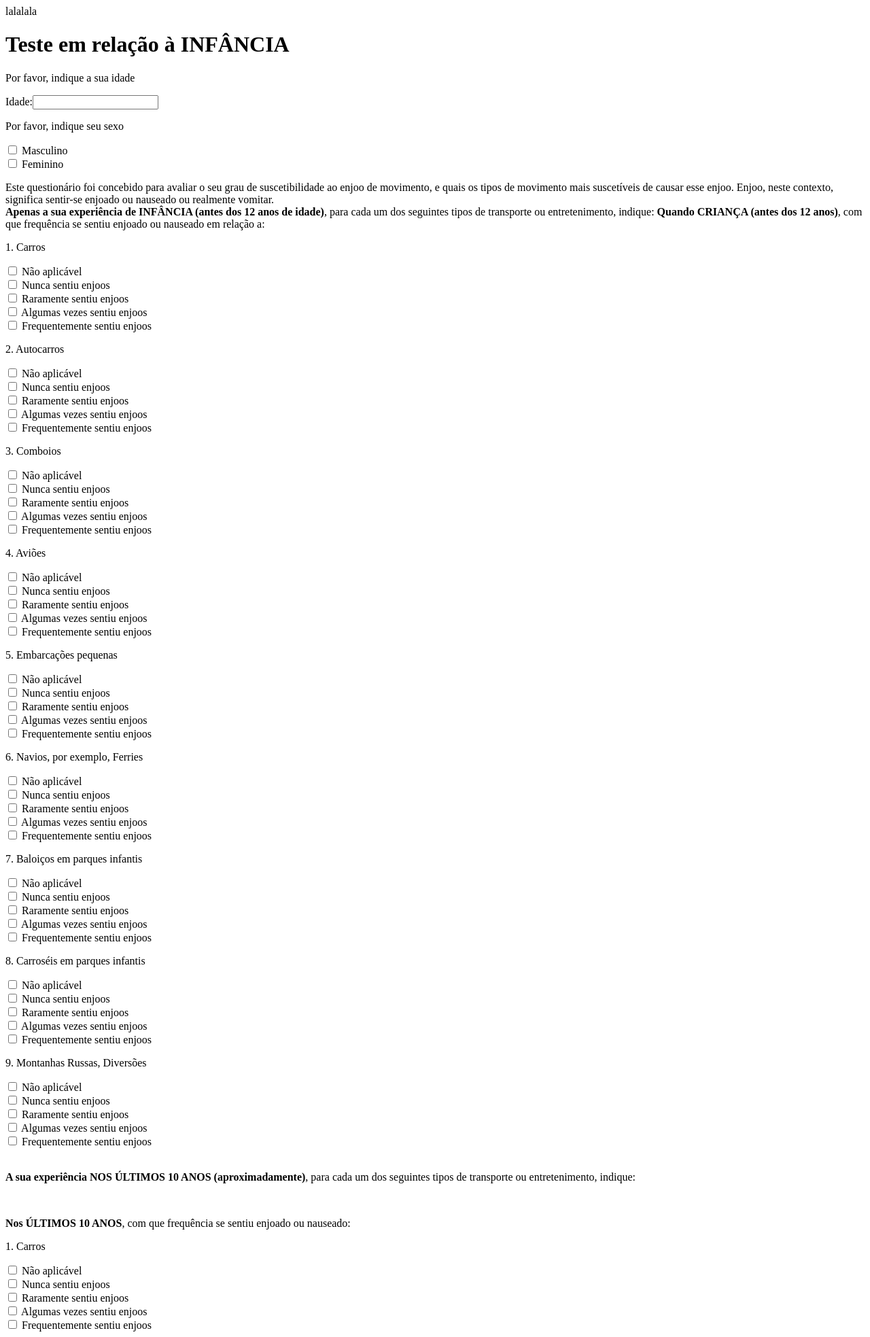
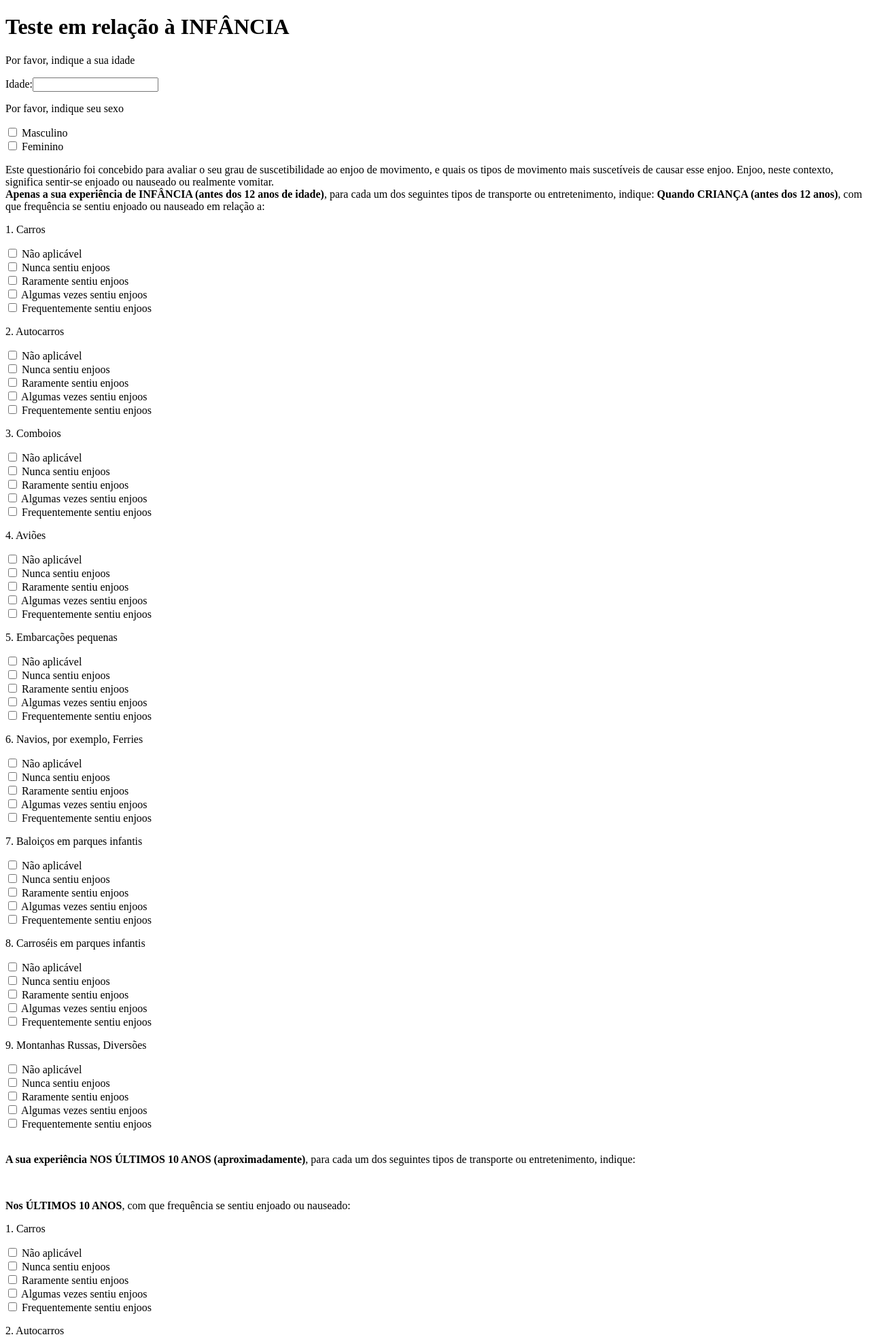
Before and after one commit to gabrielbisso/MSSQ, a Django app: page /quest1/questionario1 in a window 1280 px wide. Shown: the top 1967 px of the page at 68% size. Run offline with Django 5.2, Linux system fonts and the light colour scheme.

Commit message:
tirei o lalala

```diff
--- a/MSSQShort/quest1/templates/questionario1.html
+++ b/MSSQShort/quest1/templates/questionario1.html
@@ -1,6 +1,6 @@
 <!DOCTYPE html>
 <html lang="pt-br">
-lalalala
+
 <head>
     <meta charset="UTF-8">
     <meta name="viewport" content="width=device-width, initial-scale=1.0">
```
